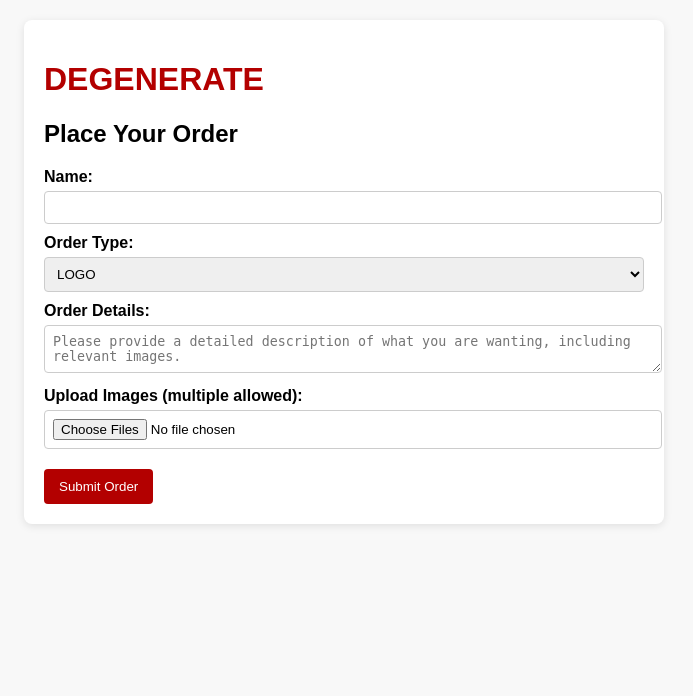
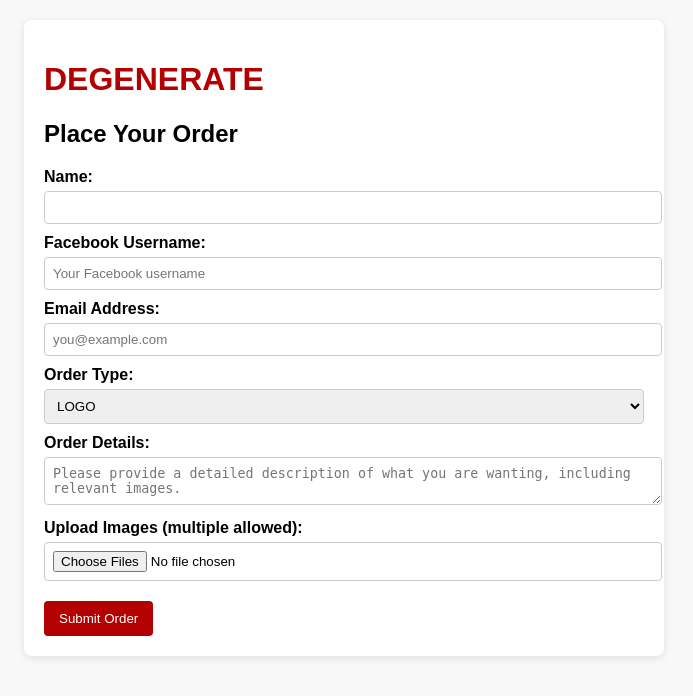
Before and after one commit to DegenerateVR/LogoWebapp, a Flask app: page / in a window 1280 px wide. Shown: the top 696 px of the page, without its empty margins (296-989 px from the left). Run offline with Flask 3, Linux system fonts and the light colour scheme.

Commit message:
Add files via upload

```diff
--- a/templates/order_form.html
+++ b/templates/order_form.html
@@ -1,4 +1,3 @@
-<!-- templates/order_form.html -->
 <!DOCTYPE html>
 <html>
 <head>
@@ -21,6 +20,12 @@
       <label>Name:</label>
       <input type="text" name="name" required>
 
+      <label>Facebook Username:</label>
+      <input type="text" name="facebook" placeholder="Your Facebook username">
+
+      <label>Email Address:</label>
+      <input type="email" name="email" required placeholder="you@example.com">
+
       <label>Order Type:</label>
       <select name="order_type" required>
         <option value="LOGO">LOGO</option>
```
Lines whose indentation alone changed are shown as unchanged.
